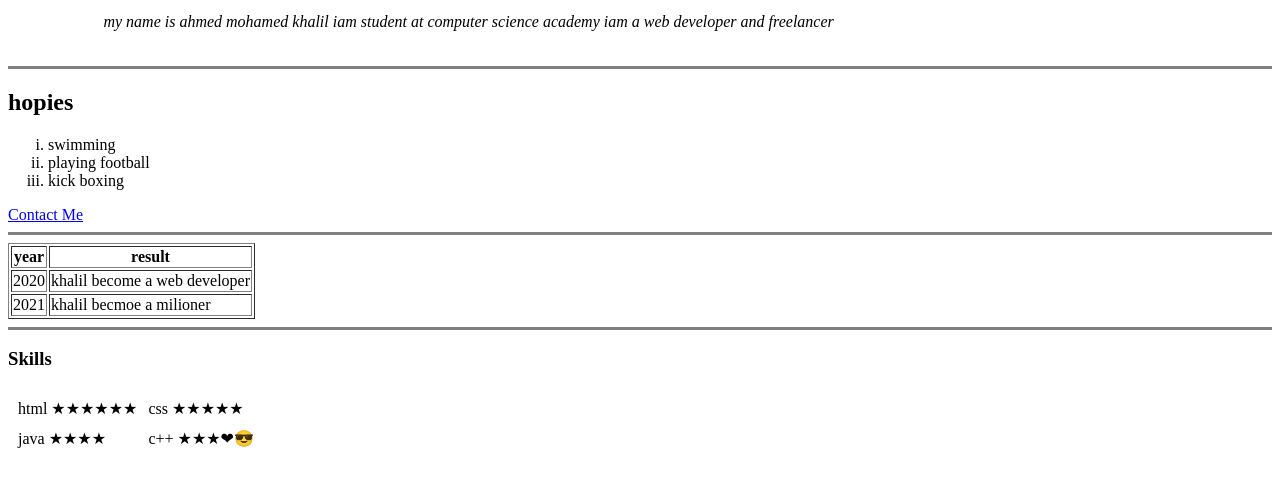
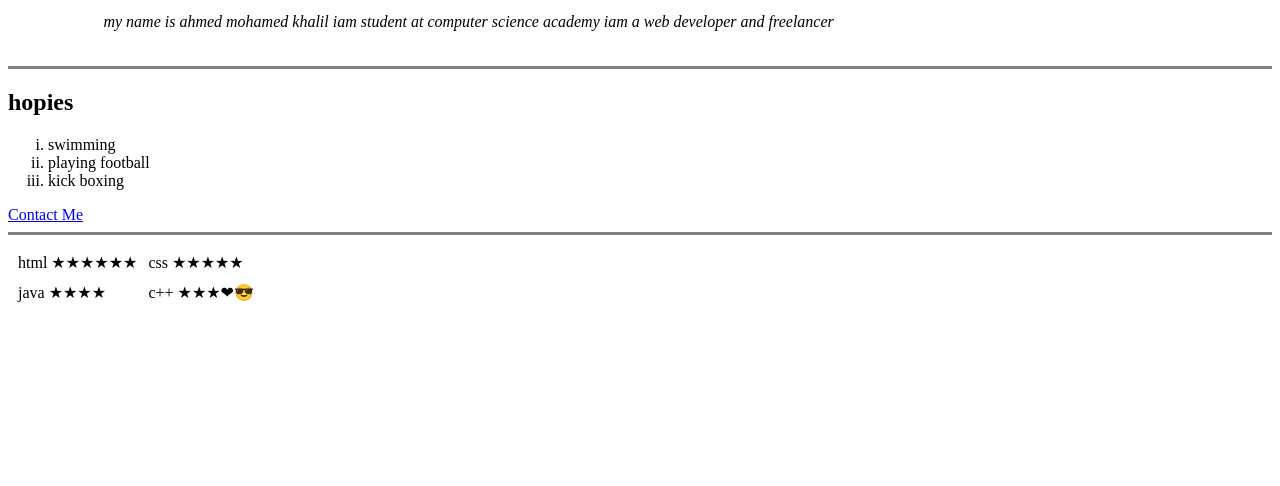
Before and after one commit to ahmedkhalil2002/cv, a plain HTML site: page index.html in a window 1280 px wide. Shown: the part 120-606 px from the top of the page. Drawn offline with Linux system fonts and the light colour scheme.

Commit message:
Update index.html

```diff
--- a/index.html
+++ b/index.html
@@ -35,32 +35,6 @@
 
 
 
-  <table border="1">
-    <thead>
-      <tr>
-        <th>year</th>
-        <th>result</th>
-      </tr>
-    </thead>
-    <tbody>
-      <tr>
-        <td>2020</td>
-        <td>khalil become a web developer</td>
-      </tr>
-      <tr>
-        <td>2021</td>
-        <td>khalil becmoe a milioner</td>
-      </tr>
-    </tbody>
-
-  </table>
-  <hr size="3" noshade />
-  <h3>Skills</h3>
-
-
-
-
-
   <table  cellspacing="9">
     <tr>
       <td>html ★★★★★★</td>
```
